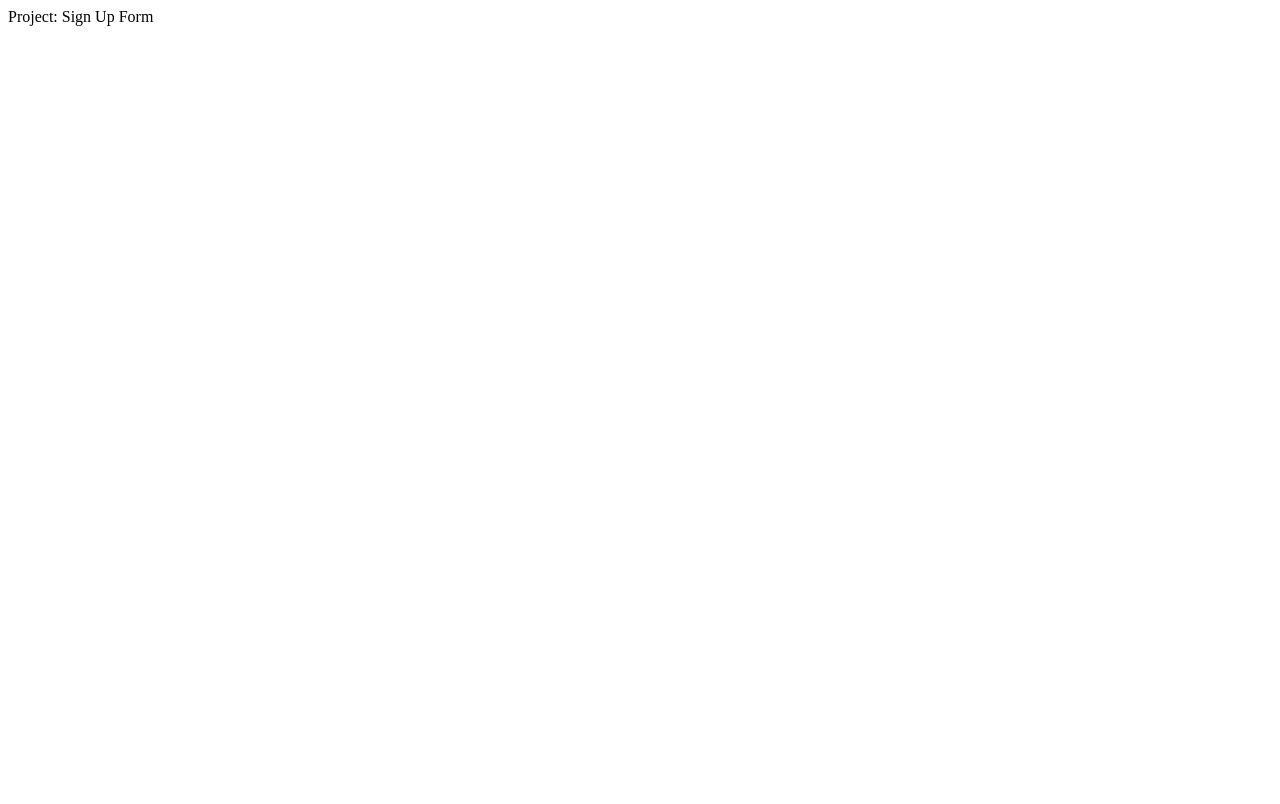
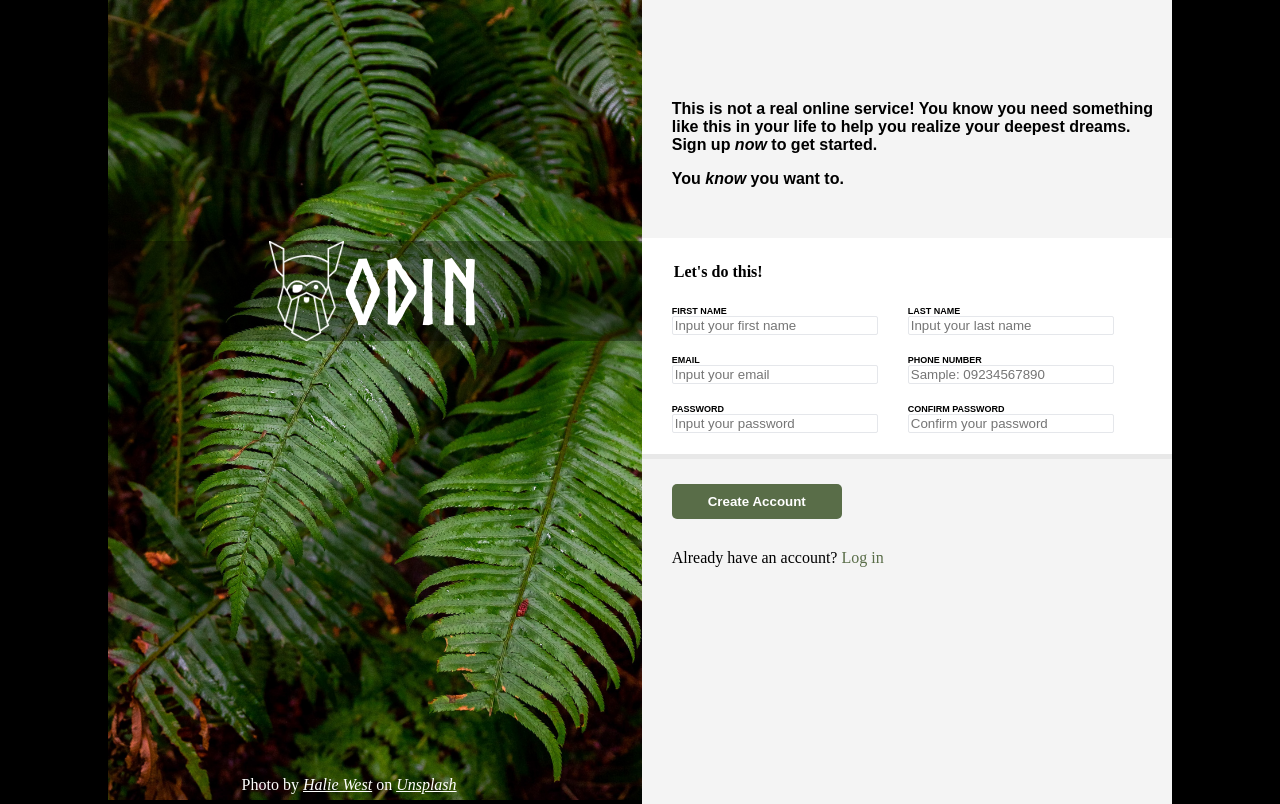
Before and after one commit to kaizen-jp/project-signup-form, a plain HTML site: page index.html in a window 1280 px wide. Drawn offline with Linux system fonts and the light colour scheme.

Commit message:
Finished Project

```diff
--- a/index.css
+++ b/index.css
@@ -0,0 +1,197 @@
+:root {
+  --standardFont: Arial;
+}
+
+@font-face {
+  font-family: NorseBold;
+  src: url(src/Norse-Bold.otf);
+}
+
+html,
+body {
+  padding: 0;
+  margin: 0;
+  display: flex;
+  justify-content: center;
+  background: black;
+}
+
+.container {
+  display: flex;
+}
+
+.container .hero {
+  flex: 1;
+  position: relative;
+}
+.container .hero .hero-logo-container {
+  position: absolute;
+  display: flex;
+  flex-direction: row;
+  background-color: rgba(0, 0, 0, 0.353);
+  width: 100%;
+  justify-content: center;
+  align-items: center;
+  top: 30%;
+}
+
+.container .hero .hero-logo-container .hero-text {
+  color: white;
+  font-size: 90px;
+  font-family: NorseBold;
+}
+
+.container .hero .hero-logo-container img {
+  height: 100px;
+}
+.container .hero .photo-credit {
+  position: absolute;
+  bottom: 10px;
+  color: white;
+  left: 25%;
+}
+.container .hero .photo-credit em {
+  text-decoration: underline;
+}
+
+.container .hero img {
+  height: 100vh;
+}
+
+.container .form-section {
+  flex: 3;
+  background: rgba(255, 255, 255, 0.958);
+}
+
+.container .form-section .header-container p {
+  width: 500px;
+  font-weight: bold;
+  margin-left: 30px;
+  font-family: var(--standardFont);
+}
+.container .form-section .header-container .first-paragraph {
+  margin-top: 100px;
+}
+.container .form-section .header-container .second-paragraph {
+  margin-bottom: 50px;
+}
+
+.container .form-section .form-container {
+  background: white;
+  box-shadow: 0px 5px rgba(128, 128, 128, 0.101);
+}
+
+.container .form-section .form-container form legend {
+  margin-left: 30px;
+  margin-bottom: 25px;
+  padding-top: 25px;
+  font-weight: bold;
+}
+
+.container .form-section .form-container form .form-row-details {
+  display: flex;
+  flex-direction: row;
+}
+
+.container .form-section .form-container form .form-row-details .form-row {
+  display: flex;
+  flex-direction: column;
+}
+
+.container
+  .form-section
+  .form-container
+  form
+  .form-row-details
+  .form-row
+  p#error-text {
+  margin-left: 30px;
+  margin-top: 0px;
+  font-size: 10px;
+  color: red;
+  font-weight: bold;
+  visibility: hidden;
+}
+
+.container .form-section .form-container form .form-row-details label {
+  margin-left: 30px;
+  font-size: 9px;
+  font-family: var(--standardFont);
+  font-weight: bold;
+}
+
+.container
+  .form-section
+  .form-container
+  form
+  .form-row-details
+  .form-row
+  input {
+  width: 200px;
+  margin-left: 30px;
+  margin-bottom: 20px;
+  outline: none;
+  border: 1px solid #e5e7eb;
+  border-radius: 2px;
+}
+
+.container
+  .form-section
+  .form-container
+  form
+  .form-row-details
+  .form-row
+  input#password {
+  margin-bottom: 0px;
+}
+
+.container
+  .form-section
+  .form-container
+  form
+  .form-row-details
+  .form-row
+  input#confirm_password {
+  margin-bottom: 0px;
+}
+
+.container
+  .form-section
+  .form-container
+  form
+  .form-row-details
+  .form-row
+  input:focus {
+  border: 1px solid blue;
+}
+
+.container
+  .form-section
+  .form-container
+  form
+  .form-row-details
+  .form-row
+  input:invalid {
+  border: 1px solid red;
+}
+
+.container .form-section .form-bottom-container {
+  margin-top: 30px;
+  margin-left: 30px;
+}
+
+.container .form-section .form-bottom-container button {
+  background: #596d48;
+  color: white;
+  border: none;
+  border-radius: 5px;
+  height: 35px;
+  width: 170px;
+  font-weight: bold;
+  margin-bottom: 30px;
+}
+
+.container .form-section .form-bottom-container .alreadyhave-account a {
+  color: #596d48;
+  text-decoration: none;
+}
--- a/index.html
+++ b/index.html
@@ -3,9 +3,132 @@
   <head>
     <meta charset="UTF-8" />
     <meta name="viewport" content="width=device-width, initial-scale=1.0" />
-    <title>Document</title>
+    <title>Project: Sign Up Form</title>
+    <link rel="stylesheet" href="index.css" />
   </head>
   <body>
-    <div>Project: Sign Up Form</div>
+    <div class="container">
+      <div class="hero">
+        <div class="hero-logo-container">
+          <img src="src/odin-lined.png" alt="ODIN Logo" />
+          <div class="hero-text">ODIN</div>
+        </div>
+        <div class="photo-credit">
+          Photo by <em>Halie West</em> on <em>Unsplash</em>
+        </div>
+        <img src="src/backgroundImage.jpg" alt="Background Image" />
+      </div>
+
+      <div class="form-section">
+        <div class="header-container">
+          <p class="first-paragraph">
+            This is not a real online service! You know you need something like
+            this in your life to help you realize your deepest dreams. <br />
+            Sign up <em>now</em> to get started.
+          </p>
+          <p class="second-paragraph">You <em>know</em> you want to.</p>
+        </div>
+
+        <div class="form-container">
+          <form
+            action="submit
+              "
+            method="post"
+          >
+            <legend>Let's do this!</legend>
+
+            <div class="form-row-details">
+              <div class="form-row">
+                <label for="first_name">FIRST NAME</label>
+                <input
+                  type="text"
+                  id="first_name"
+                  name="first_name"
+                  placeholder="Input your first name"
+                />
+              </div>
+              <div class="form-row">
+                <label for="last_name">LAST NAME</label>
+                <input
+                  type="text"
+                  id="last_name"
+                  name="last_name"
+                  placeholder="Input your last name"
+                />
+              </div>
+            </div>
+
+            <div class="form-row-details">
+              <div class="form-row">
+                <label for="email">EMAIL</label>
+                <input
+                  type="email"
+                  name="email"
+                  id="email"
+                  placeholder="Input your email"
+                />
+              </div>
+              <div class="form-row">
+                <label for="phone_number">PHONE NUMBER</label>
+                <input
+                  type="text"
+                  name="phone_number"
+                  id="phone_number"
+                  placeholder="Sample: 09234567890"
+                />
+              </div>
+            </div>
+            <div class="form-row-details">
+              <div class="form-row">
+                <label for="password">PASSWORD</label>
+                <input
+                  type="password"
+                  id="password"
+                  name="password"
+                  placeholder="Input your password"
+                />
+                <p id="error-text">*Passwords do not match</p>
+              </div>
+              <div class="form-row">
+                <label for="confirm_password">CONFIRM PASSWORD</label>
+                <input
+                  type="password"
+                  id="confirm_password"
+                  name="confirm_password"
+                  placeholder="Confirm your password"
+                />
+              </div>
+            </div>
+          </form>
+        </div>
+        <div class="form-bottom-container">
+          <button>Create Account</button>
+          <div class="alreadyhave-account">
+            Already have an account? <a href="index/login">Log in</a>
+          </div>
+        </div>
+      </div>
+    </div>
+
+    <script>
+      var password = document.getElementById("password");
+      var confirmPassword = document.getElementById("confirm_password");
+      var errorText = document.getElementById("error-text");
+
+      function validatePassword() {
+        if (password.value !== confirmPassword.value) {
+          confirmPassword.style.borderColor = "red";
+          password.style.borderColor = "red";
+          errorText.style.visibility = "visible";
+        } else {
+          confirmPassword.style.borderColor = "";
+          password.style.borderColor = "";
+          errorText.style.visibility = "hidden";
+        }
+      }
+
+      password.onchange = validatePassword;
+      confirmPassword.onkeyup = validatePassword;
+    </script>
   </body>
 </html>
```
Also changed, not shown: src/Norse-Bold.otf (added), src/backgroundImage.jpg (added), src/odin-lined.png (added).
